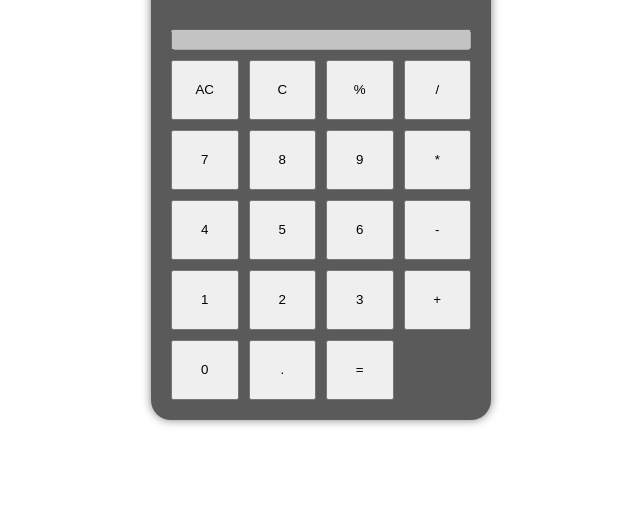
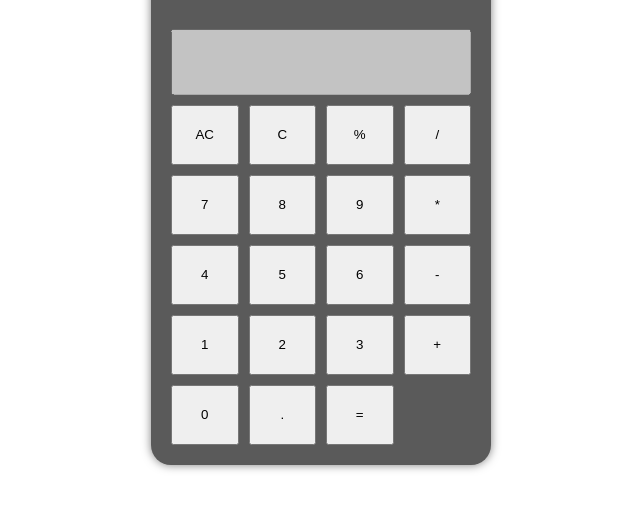
Before and after one commit to redking23/odin-calculator, a plain HTML site: page index.html in a window 1280 px wide. Shown: the part 89-598 px from the top of the page, without its empty margins (319-959 px from the left). Drawn offline with Linux system fonts and the light colour scheme.

Commit message:
css devam

```diff
--- a/style.css
+++ b/style.css
@@ -2,6 +2,7 @@
     display: flex;
     flex-direction: column;
     align-items: stretch;
+    width: 100%;
     max-width: 300px;
     margin: 0 auto;
     padding: 20px;
@@ -18,6 +19,10 @@
     gap: 10px;
 }
 
-.display {
+#display {
     height: 60px;
 }
+
+.all-buttons :hover {
+    background-color: rgb(110, 95, 160);
+}
```
